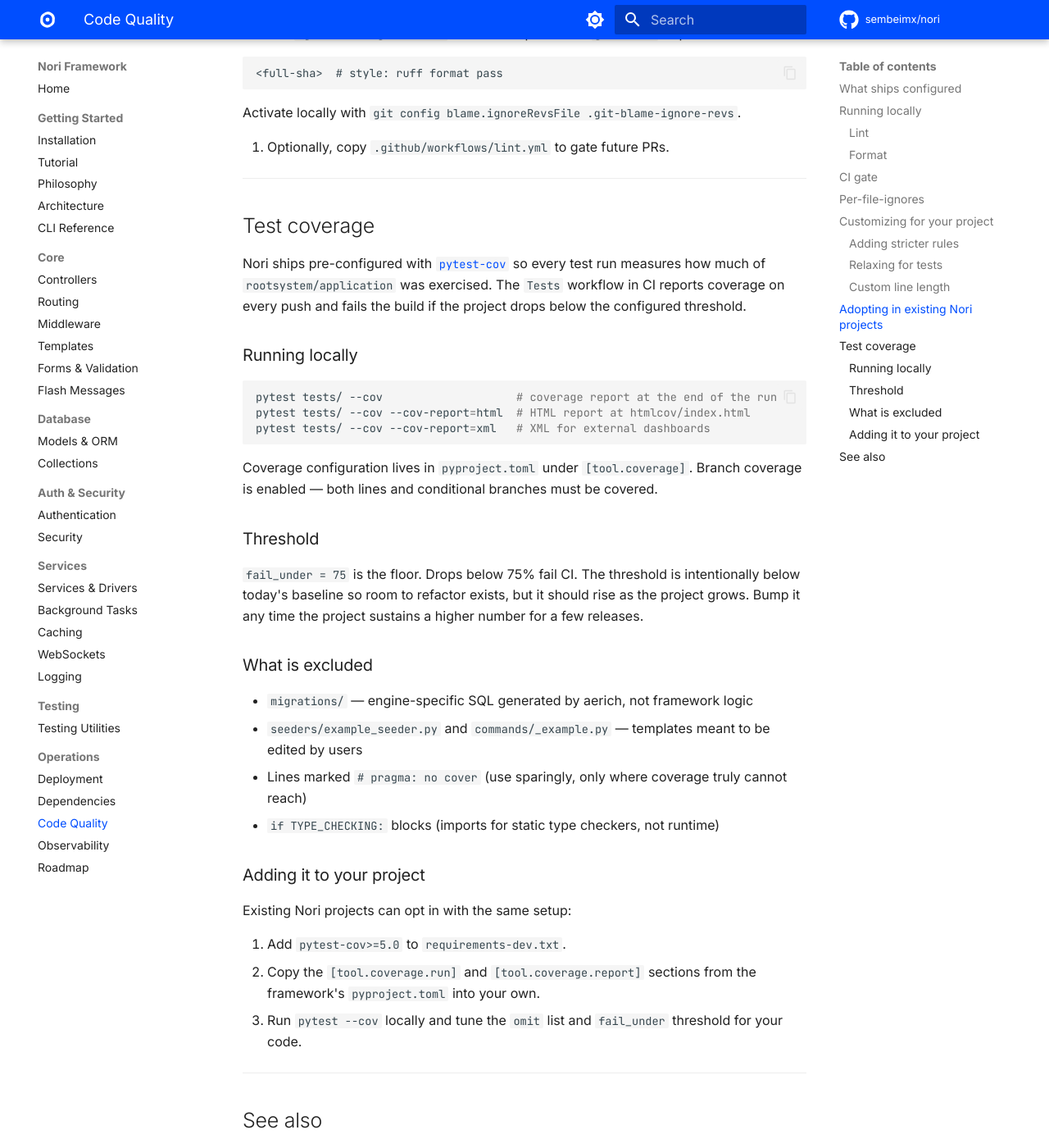
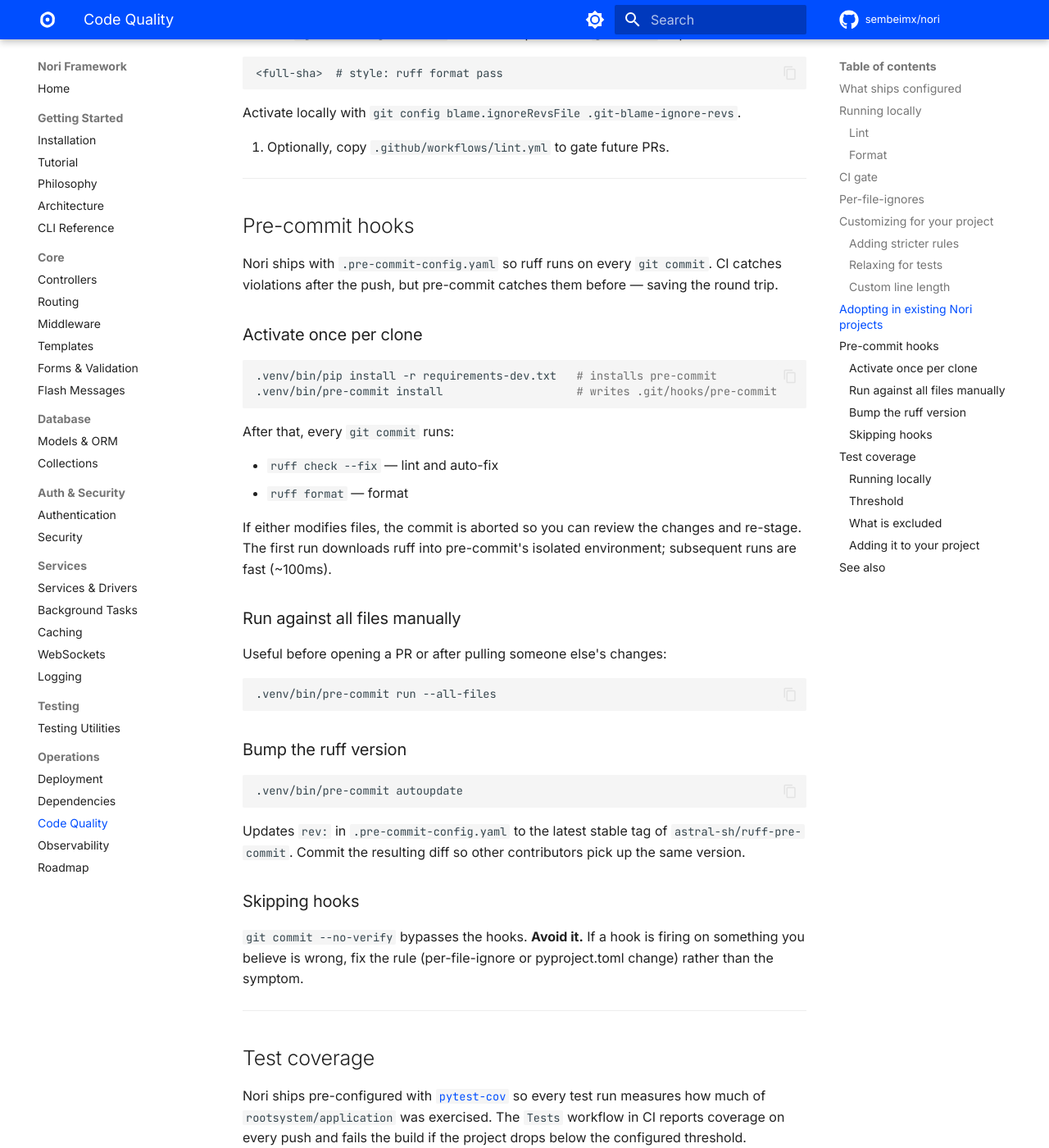
Before and after one commit to sembeimx/nori, an MkDocs documentation site: the page built from docs/code_quality.md, in a window 1280 px wide and 1400 px high, scrolled down 4069 px. Shown: the whole window at 82% size. Built offline with MkDocs 1.6.1 and Material for MkDocs 9.7.7, drawn with Linux system fonts in a browser that asks for light colours; comment, search, counter and statistics services are not loaded; the version menu is left out.

Commit message:
ci: add pre-commit hooks for ruff lint + format
New `.pre-commit-config.yaml` at repo root runs `ruff check --fix` and
`ruff format` on every `git commit`. Catches lint and format violations
locally instead of waiting for the CI round trip.

Pinned to `astral-sh/ruff-pre-commit` v0.15.12 (matches the current
`ruff` version users would install via requirements-dev.txt). Bumping
is a one-liner via `pre-commit autoupdate`.

Wiring:
- `.pre-commit-config.yaml` ships to fresh projects via .starter-manifest.json
- `pre-commit>=3.5` added to requirements-dev.txt so `pip install -r`
  installs it alongside pytest, pytest-cov, ruff, and cryptography
- One-time activation per clone: `.venv/bin/pre-commit install`

docs/code_quality.md: added a "Pre-commit hooks" section covering
activation, manual all-files runs, version bumps, and a strong note
against `--no-verify`.

Verified: `pre-commit run --all-files` passes on the current tree
(both ruff-check and ruff-format clean).

````diff
--- a/docs/code_quality.md
+++ b/docs/code_quality.md
@@ -168,6 +168,46 @@ line-length = 100  # default is 88; Nori ships with 120 to match existing code
 
 ---
 
+## Pre-commit hooks
+
+Nori ships with `.pre-commit-config.yaml` so ruff runs on every `git commit`. CI catches violations after the push, but pre-commit catches them before — saving the round trip.
+
+### Activate once per clone
+
+```bash
+.venv/bin/pip install -r requirements-dev.txt   # installs pre-commit
+.venv/bin/pre-commit install                    # writes .git/hooks/pre-commit
+```
+
+After that, every `git commit` runs:
+
+- `ruff check --fix` — lint and auto-fix
+- `ruff format` — format
+
+If either modifies files, the commit is aborted so you can review the changes and re-stage. The first run downloads ruff into pre-commit's isolated environment; subsequent runs are fast (~100ms).
+
+### Run against all files manually
+
+Useful before opening a PR or after pulling someone else's changes:
+
+```bash
+.venv/bin/pre-commit run --all-files
+```
+
+### Bump the ruff version
+
+```bash
+.venv/bin/pre-commit autoupdate
+```
+
+Updates `rev:` in `.pre-commit-config.yaml` to the latest stable tag of `astral-sh/ruff-pre-commit`. Commit the resulting diff so other contributors pick up the same version.
+
+### Skipping hooks
+
+`git commit --no-verify` bypasses the hooks. **Avoid it.** If a hook is firing on something you believe is wrong, fix the rule (per-file-ignore or pyproject.toml change) rather than the symptom.
+
+---
+
 ## Test coverage
 
 Nori ships pre-configured with [`pytest-cov`](https://pytest-cov.readthedocs.io/) so every test run measures how much of `rootsystem/application` was exercised. The `Tests` workflow in CI reports coverage on every push and fails the build if the project drops below the configured threshold.
--- a/requirements-dev.txt
+++ b/requirements-dev.txt
@@ -4,3 +4,4 @@ pytest-asyncio>=1.0
 pytest-cov>=5.0
 cryptography>=42.0
 ruff>=0.6
+pre-commit>=3.5
````
Also changed, not shown: .pre-commit-config.yaml (added, +17 -0 lines), .starter-manifest.json.
